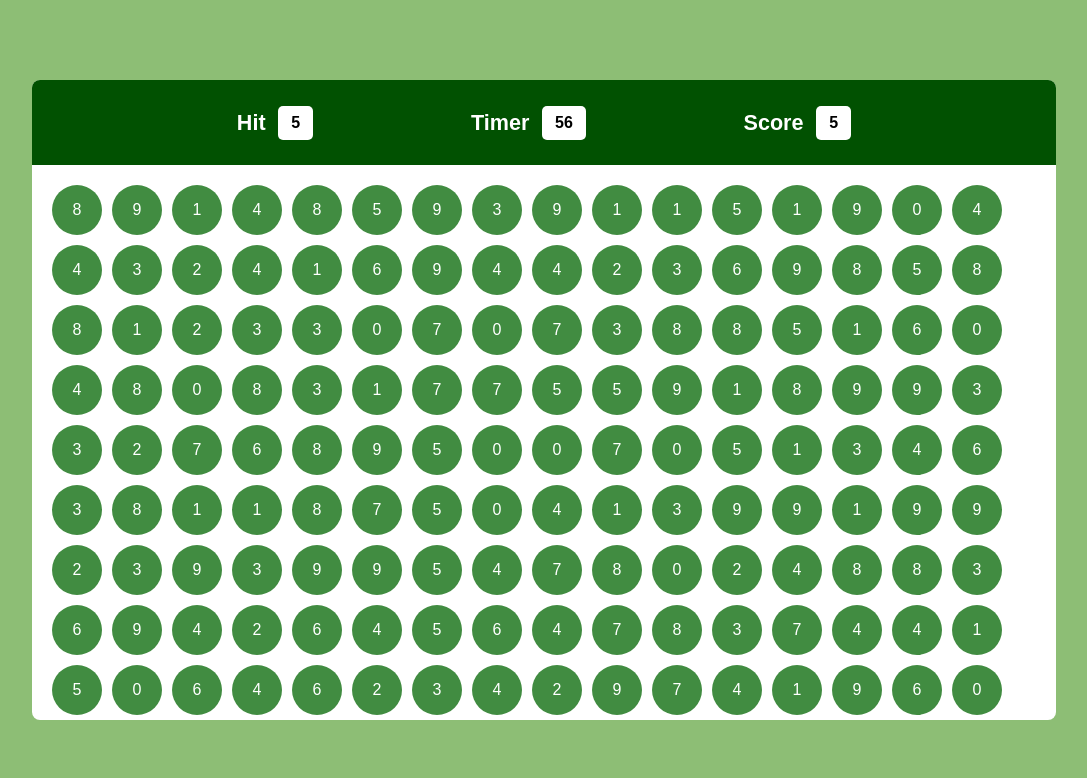
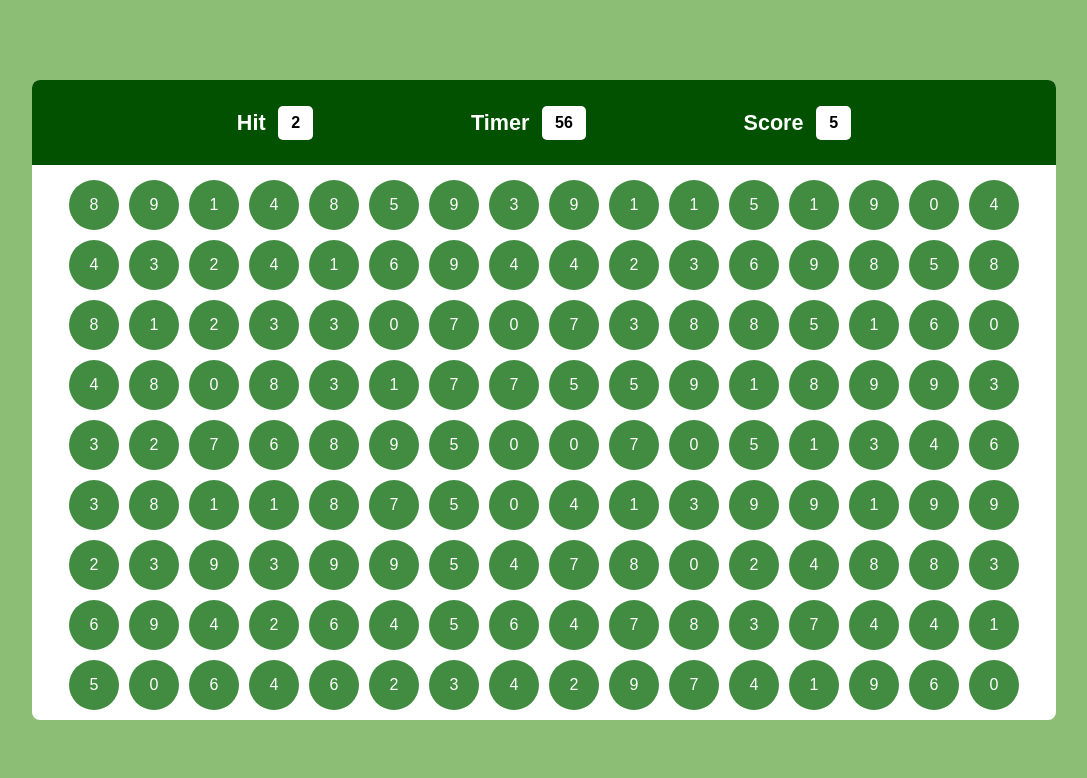
Before and after one commit to Ayush01015/Bubble-Game-In-Javascript, a plain HTML site: page index.html in a window 1280 px wide. Shown: the whole page, without its empty margins (96-1183 px from the left). Drawn offline with Linux system fonts and the light colour scheme; a web font is replaced by a local one.

Commit message:
Score Function Initiated

```diff
--- a/index.html
+++ b/index.html
@@ -13,7 +13,7 @@
             <div class="pTop">
                 <div class="elem">
                     <h2>Hit</h2>
-                    <div class="box">5</div>
+                    <div class="box hit">5</div>
                 </div>
                 <div class="elem">
                     <h2>Timer</h2>
@@ -21,7 +21,7 @@
                 </div>
                 <div class="elem">
                     <h2>Score</h2>
-                    <div class="box">5</div>
+                    <div class="box score">5</div>
                 </div>
             </div>
             <div class="pBottom">
--- a/index.js
+++ b/index.js
@@ -1,25 +1,41 @@
+function makeBubble() {
+  let clutter = "";
 
-
-
-function makeBubble(){
-    let clutter = "";
-
-    for(let i = 1; i<=152; i++){
-        clutter += `<div class="bubble">${Math.floor(Math.random()*10)}</div>`
-    }
-    document.querySelector(".pBottom").innerHTML = clutter;
+  for (let i = 1; i <= 160; i++) {
+    clutter += `<div class="bubble">${Math.floor(Math.random() * 10)}</div>`;
+  }
+  document.querySelector(".pBottom").innerHTML = clutter;
 }
 
+var score = 0;
 var timer = 60;
 
-function runTimer(){
-    setInterval(()=>{
-        document.querySelector(".timer").innerHTML = timer;
-        console.log(timer);
-        timer--;
-    },1000)
+function runTimer() {
+  var timerInterval = setInterval(() => {
+    if (!(timer < 0)) {
+      let timerBox = document.querySelector(".timer");
+      timerBox.textContent = timer;
+      if (timer < 21) {
+        timerBox.style.backgroundColor = "yellow";
+      }
+      if (timer < 11) {
+        timerBox.style.backgroundColor = "red";
+      }
+      timer--;
+    } else {
+      clearInterval(timerInterval);
+    }
+  }, 1000);
 }
 
+function getNewHit() {
+  document.querySelector(".hit").textContent = Math.floor(Math.random() * 10);
+}
+function increaseScore(){
+    score += 10;
+    document.querySelector(".score").textContent = score;
+}
 
 makeBubble();
 runTimer();
+getNewHit();
--- a/style.css
+++ b/style.css
@@ -47,6 +47,7 @@ html,body{
     gap: 0.5rem;
     font-size: 0.9rem;
 }
+
 .box{
     padding: 4px 13px;
     background-color: white;
@@ -59,9 +60,8 @@ html,body{
 .pBottom{
     width: 100%;
     height: calc(100% - 85px);
-    /* align-items: center; */
-    /* justify-content: center; */
-    padding: 20px;
+    justify-content: center;
+    padding: 15px;
     display: flex;
     gap: 10px;
     flex-wrap: wrap;
```
